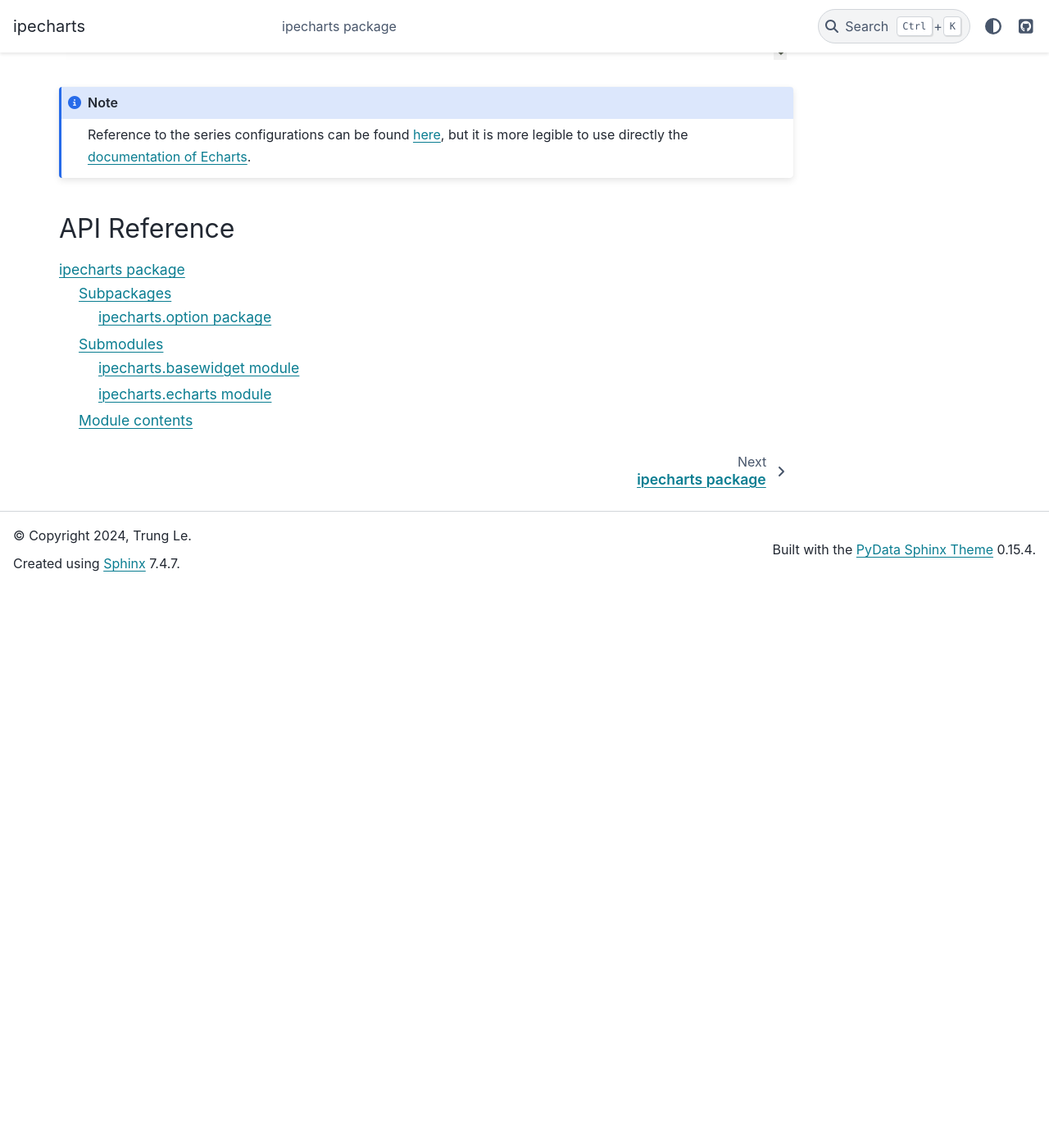
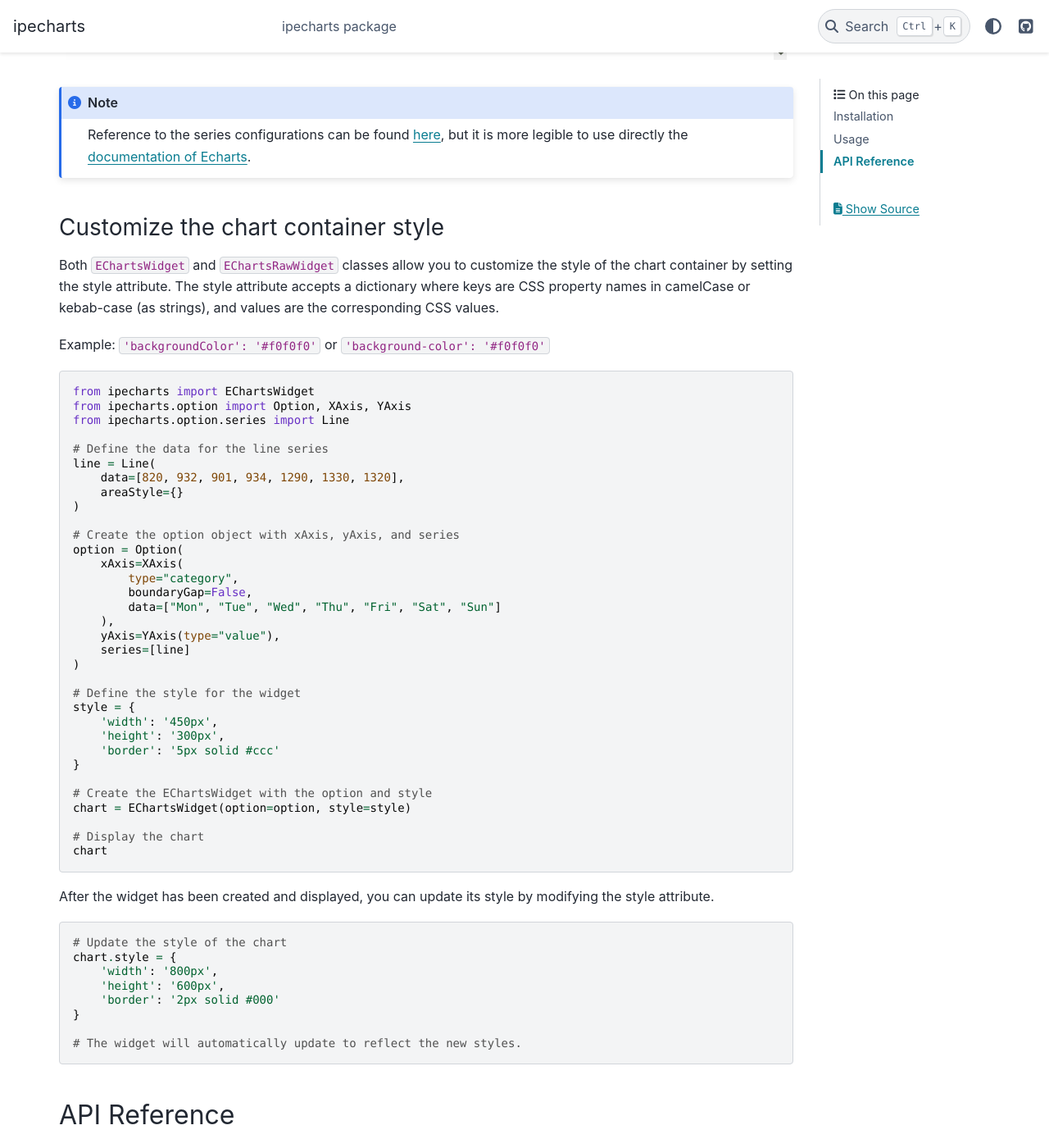
Before and after one commit to trungleduc/ipecharts, a Sphinx documentation site: the page built from docs/source/index.rst, in a window 1280 px wide and 1400 px high, scrolled down 5620 px. Shown: the whole window at 82% size. Built offline with Sphinx 7.4.7 and the PyData theme 0.15.4, drawn with Linux system fonts in a browser that asks for light colours; before the commit the page ends 6336 px from its top, so only the background shows below that.

```diff
--- a/docs/source/index.rst
+++ b/docs/source/index.rst
@@ -164,6 +164,63 @@ By using the Traitlets to configure your widget. You can use `EChartsWidget` wit
 .. note::
  Reference to the series configurations can be found `here <https://ipecharts.readthedocs.io/en/latest/api/ipecharts.option.seriesitems.html>`_, but it is more legible to use directly the `documentation of Echarts <https://echarts.apache.org/en/option.html>`_.
 
+Customize the chart container style
+^^^^^^^^^^^^^^^^^^^^^^^^^^^^^^^^^^^^^^^
+
+Both ``EChartsWidget`` and ``EChartsRawWidget`` classes allow you to customize the style of the chart container by setting the style attribute. The style attribute accepts a dictionary where keys are CSS property names in camelCase or kebab-case (as strings), and values are the corresponding CSS values.
+
+Example: ``'backgroundColor': '#f0f0f0'`` or ``'background-color': '#f0f0f0'``
+
+.. code-block:: python
+
+    from ipecharts import EChartsWidget
+    from ipecharts.option import Option, XAxis, YAxis
+    from ipecharts.option.series import Line
+
+    # Define the data for the line series
+    line = Line(
+        data=[820, 932, 901, 934, 1290, 1330, 1320],
+        areaStyle={}
+    )
+
+    # Create the option object with xAxis, yAxis, and series
+    option = Option(
+        xAxis=XAxis(
+            type="category",
+            boundaryGap=False,
+            data=["Mon", "Tue", "Wed", "Thu", "Fri", "Sat", "Sun"]
+        ),
+        yAxis=YAxis(type="value"),
+        series=[line]
+    )
+
+    # Define the style for the widget
+    style = {
+        'width': '450px',
+        'height': '300px',
+        'border': '5px solid #ccc'
+    }
+
+    # Create the EChartsWidget with the option and style
+    chart = EChartsWidget(option=option, style=style)
+
+    # Display the chart
+    chart
+
+After the widget has been created and displayed, you can update its style by modifying the style attribute.
+
+.. code-block:: python
+
+    # Update the style of the chart
+    chart.style = {
+        'width': '800px',
+        'height': '600px',
+        'border': '2px solid #000'
+    }
+
+    # The widget will automatically update to reflect the new styles.
+
+
 API Reference
 ********************************
 
```
Also changed, not shown: README.md (+1 -1 lines), 18 other files.
